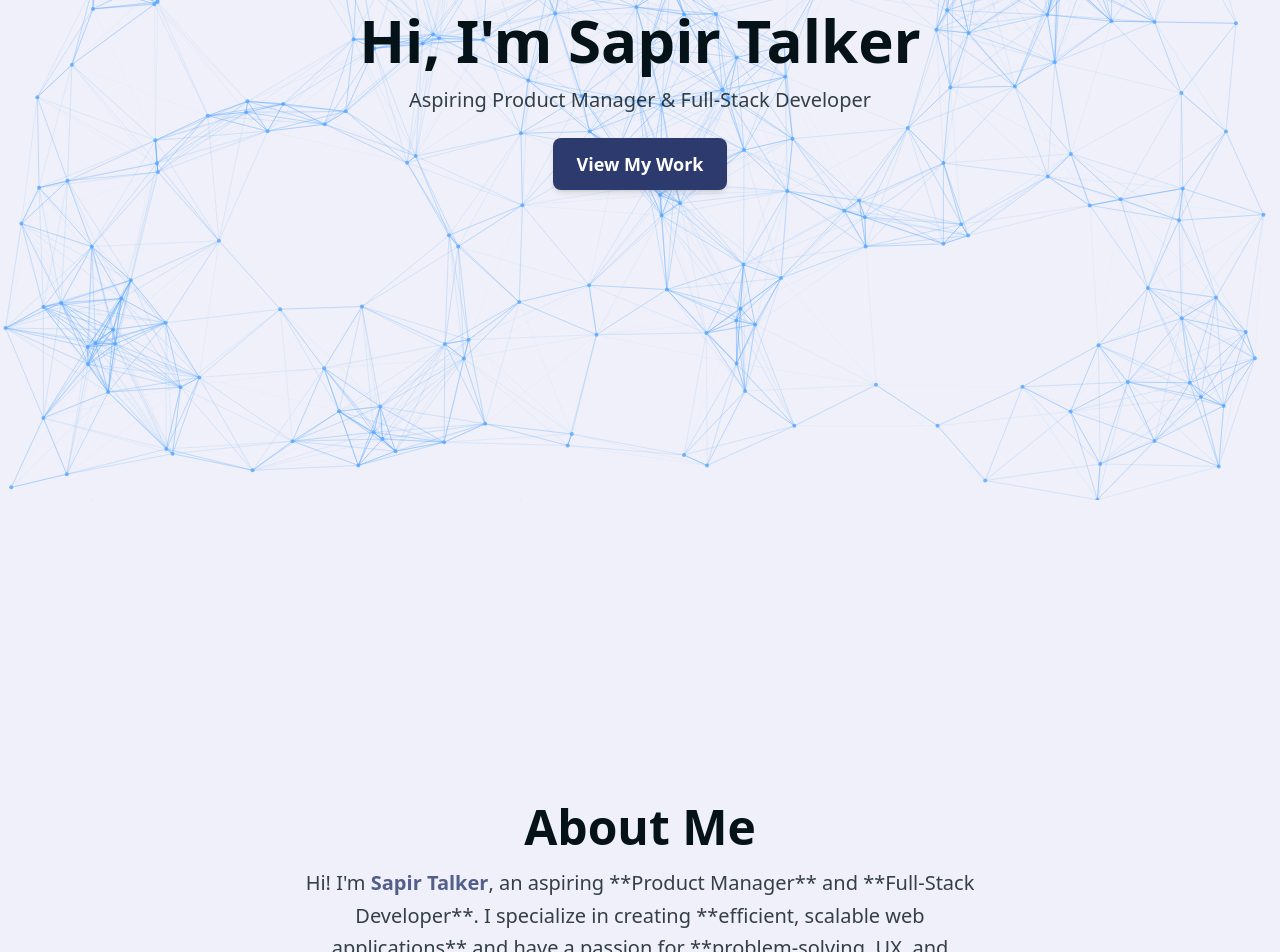
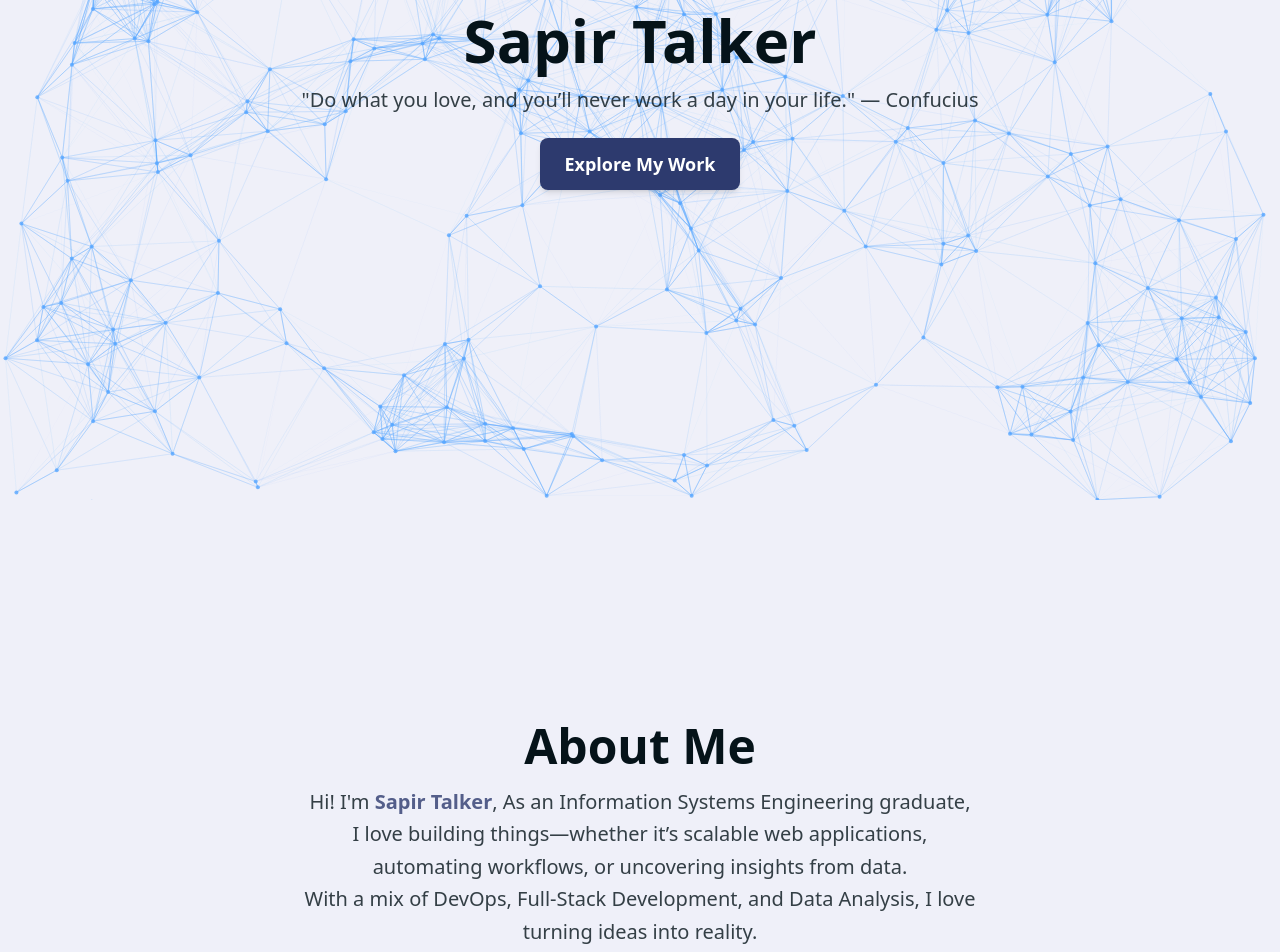
Before and after one commit to sapirtalk/portfolio-project, a React (Vite) app: page / in a window 1280 px wide. Shown: the part 300-1252 px from the top of the page. Built offline with nearby package versions, Linux system fonts and the light colour scheme.

Commit message:
several content changes

```diff
--- a/src/components/About.jsx
+++ b/src/components/About.jsx
@@ -26,8 +26,9 @@ export default function About() {
       <div className="max-w-2xl dark:text-white text-textlight z-10">
         <h2 className="text-4xl md:text-5xl font-bold text-title mb-4">About Me</h2>
         <p className="text-lg md:text-xl opacity-80 leading-relaxed">
-          Hi! I'm <span className="dark:text-primary text-primarylight font-semibold">Sapir Talker</span>, an aspiring **Product Manager** and **Full-Stack Developer**.
-          I specialize in creating **efficient, scalable web applications** and have a passion for **problem-solving, UX, and innovation**.
+          Hi! I'm <span className="dark:text-primary text-primarylight font-semibold">Sapir Talker</span>, As an Information Systems Engineering graduate, I love building things—whether it’s scalable web applications, automating workflows, or uncovering insights from data.<br></br> With a mix of DevOps, Full-Stack Development, and Data Analysis, I love turning ideas into reality.<br></br>
+
+I tinker with Python, JavaScript (React, Next.js, Node.js), SQL, and MongoDB, always finding new ways to make things smoother, faster, and smarter. There's nothing more exciting than solving a problem with the right mix of code, creativity, and curiosity!
         </p>
       </div>
     </motion.section>
--- a/src/components/Hero.jsx
+++ b/src/components/Hero.jsx
@@ -20,19 +20,19 @@ export default function Hero() {
 
 
   useEffect(() => {
-    console.log("Initializing tsParticles..."); // Debugging log
+    // console.log("Initializing tsParticles..."); // Debugging log
 
     initParticlesEngine(async (engine) => {
-      console.log("tsParticles Engine Loaded", engine); // Debugging log
+      // console.log("tsParticles Engine Loaded", engine); // Debugging log
       await loadSlim(engine);
     }).then(() => {
-      console.log("tsParticles Successfully Initialized!");
+      // console.log("tsParticles Successfully Initialized!");
       setInit(true);
     });
   }, []);
 
   const particlesLoaded = (container) => {
-    console.log(container);
+    // console.log(container);
   };
 
 
@@ -41,7 +41,7 @@ export default function Hero() {
     () => ({
       background: { color: "transparent" },
       particles: {
-        number: { value: isMobile ? 100 : 250 }, // Fewer particles on mobile
+        number: { value: isMobile ? 100 : 300 }, // Fewer particles on mobile
         color: { value: "#58A6FF" }, // Neon blue color
         shape: { type: "circle" },
         opacity: { value: 0.8, random: false }, // More visible
@@ -85,14 +85,14 @@ export default function Hero() {
 
       {/* Hero Content */}
       <div className="z-10 relative h-screen dark:text-text text-textlight flex flex-col items-center justify-center ">
-      <h1 className="text-5xl md:text-6xl font-bold">Hi, I'm Sapir Talker</h1>
-      <p className="mt-4 text-lg md:text-xl opacity-80">Aspiring Product Manager & Full-Stack Developer</p>
+      <h1 className="text-5xl md:text-6xl font-bold">Sapir Talker</h1>
+      <p className="mt-4 text-lg md:text-xl opacity-80">"Do what you love, and you’ll never work a day in your life." — Confucius</p>
 
       <a
         href="#projects"
         className="mt-6 px-6 py-3 dark:bg-primary bg-primarylight text-white  font-semibold text-lg rounded-lg shadow-md transition hover:scale-105 hover:shadow-lg"
       >
-        View My Work
+        Explore My Work
       </a>
       </div>
     </section>
--- a/src/components/Navbar.jsx
+++ b/src/components/Navbar.jsx
@@ -32,24 +32,30 @@ export default function Navbar() {
 
   // Improved Section Highlighting with IntersectionObserver
   useEffect(() => {
+    setTimeout(() => {
       const sections = document.querySelectorAll("section");
+      if (!sections.length) return;
+
       const observer = new IntersectionObserver(
         (entries) => {
-        let visibleSection = entries.find((entry) => entry.isIntersecting);
-        console.log(visibleSection);
-        if (visibleSection) {
-          setActiveSection(visibleSection.target.id);
+          let visibleEntry = entries.find((entry) => entry.isIntersecting);
+          console.log("Visible Section:", visibleEntry?.target?.id || "None");
+
+          if (visibleEntry?.target?.id) {
+            setActiveSection(visibleEntry.target.id);
           }
         },
         {
           root: null,
-        rootMargin: "-30% 0px -50% 0px", // Adjusted for earlier detection
-        threshold: 0.3, // Highlights when 30% of the section is visible
+          rootMargin: "-10% 0px -60% 0px", // Ensures earlier detection
+          threshold: 0.25, // Trigger when 25% of section is in viewport
         }
       );
 
       sections.forEach((section) => observer.observe(section));
+
       return () => observer.disconnect();
+    }, 500); // Small delay to ensure elements are loaded
   }, []);
 
   return (
--- a/src/components/Skills.jsx
+++ b/src/components/Skills.jsx
@@ -5,19 +5,19 @@ import { useRef } from "react";
 const skills = [
   {
     category: "Frontend",
-    items: ["React.js", "Next.js", "Tailwind CSS", "JavaScript", "Vite"],
+    items: ["React.js", "Next.js", "Tailwind CSS", "Framer Motion", "HTML", "CSS"],
   },
   {
     category: "Backend",
-    items: ["Node.js", "Express.js", "MongoDB", "SQL"],
+    items: ["Node.js", "Express.js", "MongoDB", "SQL" , "REST API" , "Next.js API Routes"],
   },
   {
     category: "DevOps & Tools",
-    items: ["Git", "Docker", "Linux", "CI/CD", "Vercel"],
+    items: ["Git", "Docker", "Kubernates" , "Postman" , "Jira" , "Jenkins"],
   },
   {
-    category: "AI & Autonomy",
-    items: ["Heuristic Search", "Planning Algorithms", "AI Systems"],
+    category: "AI & Data",
+    items: ["Python" , "Tableau" , "Excel" , "Data Structurs", "Algorithms" , "Classical Statistical Methods" , "Modern & Applied Statistics" ],
   },
 ];
 
```
Lines whose indentation alone changed are shown as unchanged.
